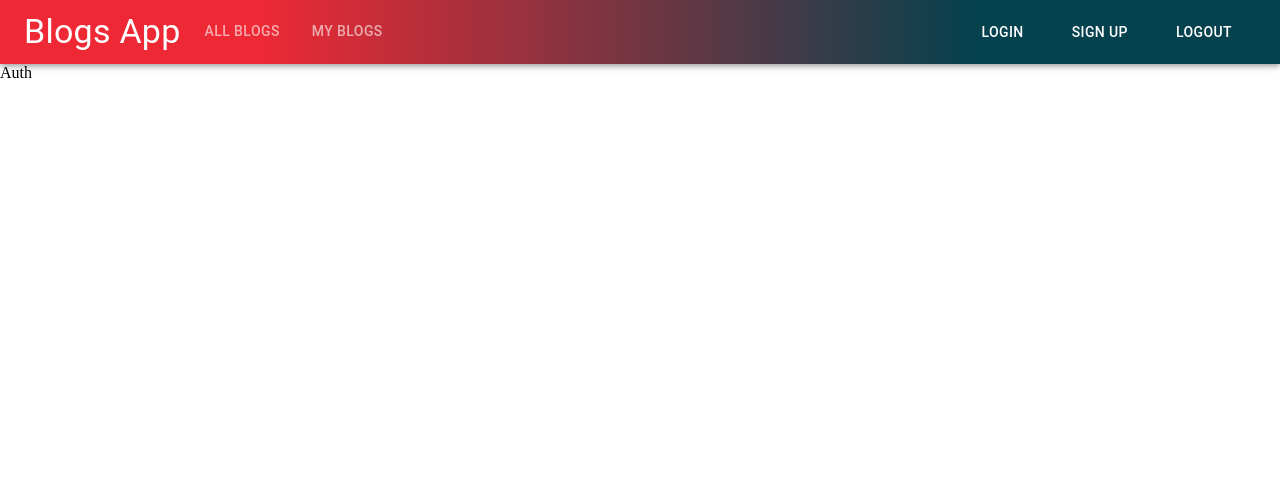
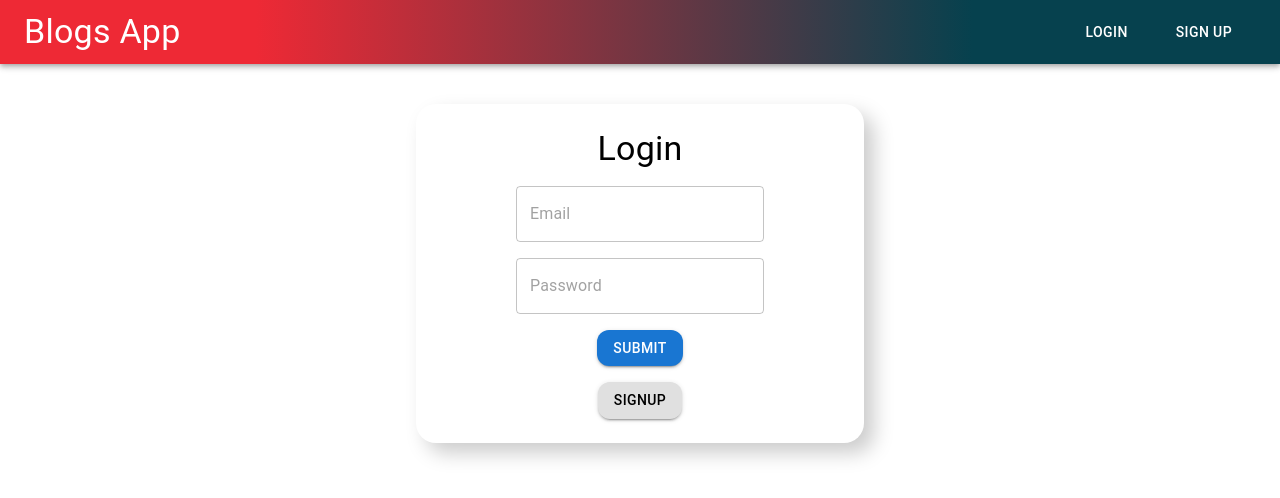
Before and after one commit to saanandsth/React-Blog, a React (Create React App) app in the folder frontend/: page /auth in a window 1280 px wide. Shown: the top 498 px of the page. Built offline with nearby package versions, Linux system fonts and the light colour scheme.

Commit message:
added formik and yup validations

```diff
--- a/frontend/package.json
+++ b/frontend/package.json
@@ -10,12 +10,14 @@
     "@testing-library/jest-dom": "^5.17.0",
     "@testing-library/react": "^13.4.0",
     "@testing-library/user-event": "^13.5.0",
+    "formik": "^2.4.5",
     "react": "^18.2.0",
     "react-dom": "^18.2.0",
     "react-redux": "^8.1.3",
     "react-router-dom": "^6.16.0",
     "react-scripts": "5.0.1",
-    "web-vitals": "^2.1.4"
+    "web-vitals": "^2.1.4",
+    "yup": "^1.3.2"
   },
   "scripts": {
     "start": "react-scripts start",
--- a/frontend/src/components/Auth.js
+++ b/frontend/src/components/Auth.js
@@ -1,7 +1,93 @@
-import React from 'react';
+import React, { useState } from 'react';
+import { Box, TextField, Typography, Button } from '@mui/material';
+import { useFormik } from 'formik';
+import * as yup from 'yup';
 
 const Auth = () => {
-  return <div>Auth</div>;
+  const [isSignUp, setIsSignUp] = useState(false);
+
+  // need to implement formik and yup validations using material ui
+
+  const validationSchema = yup.object({
+    name: yup.string('Enter your name').required('Name is required'),
+    email: yup.string('Enter your email').required('Email is required'),
+    password: yup
+      .string('Enter your password')
+      .min('Password should be of minimum 8 char length')
+      .required('Password is required'),
+  });
+
+  const formik = useFormik({
+    initialValues: {
+      name: '',
+      email: '',
+      password: '',
+    },
+    validationSchema: validationSchema,
+    onSubmit: (values) => {
+      console.log('login values', JSON.stringify(values, null, 2));
+    },
+  });
+  return (
+    <>
+      <form onSubmit={formik.handleSubmit}>
+        <Box
+          gap={2}
+          maxWidth={400}
+          display='flex'
+          flexDirection='column'
+          alignItems='center'
+          justifyContent='center'
+          boxShadow='10px 10px 20px #ccc'
+          padding={3}
+          margin='auto'
+          marginTop={5}
+          borderRadius={5}>
+          <Typography variant='h4'>Login</Typography>
+          {isSignUp && (
+            <TextField
+              placeholder='Name'
+              name='name'
+              id='name'
+              value={formik.values.password}
+              onChange={formik.handleChange}
+              onBlur={formik.handleBlur}
+              error={formik.touched.name && Boolean(formik.errors.name)}
+              helperText={formik.touched.name && formik.errors.name}
+            />
+          )}
+          <TextField
+            placeholder='Email'
+            type={'email'}
+            name='email'
+            id='email'
+            value={formik.values.email}
+            onChange={formik.handleChang}
+            onBlur={formik.handleBlur}
+            error={formik.touched.email && Boolean(formik.errors.email)}
+            helperText={formik.touched.email && formik.errors.email}
+          />
+          <TextField
+            placeholder='Password'
+            type={'password'}
+            name='password'
+            id='password'
+            value={formik.values.password}
+            onChange={formik.handleChange}
+            onBlur={formik.handleBlur}
+            error={formik.touched.password && Boolean(formik.errors.password)}
+            helperText={formik.touched.password && formik.errors.password}
+          />
+          <Button color='primary' sx={{ borderRadius: 3 }} variant='contained'>
+            Submit
+          </Button>
+          <Button sx={{ borderRadius: 3 }} variant='contained' color='inherit'>
+            Signup
+          </Button>
+        </Box>
+      </form>
+    </>
+  );
 };
 
 export default Auth;
--- a/frontend/src/components/Header.js
+++ b/frontend/src/components/Header.js
@@ -9,9 +9,11 @@ import {
   Tab,
 } from '@mui/material';
 import { Link } from 'react-router-dom';
+import { useSelector } from 'react-redux';
 
 const Header = () => {
   const [value, setValue] = useState();
+  const isLoggedIn = useSelector((state) => state.isLoggedIn);
   return (
     <>
       <AppBar
@@ -22,6 +24,7 @@ const Header = () => {
         }}>
         <Toolbar>
           <Typography variant='h4'>Blogs App</Typography>
+          {isLoggedIn && (
             <Box display='flex'>
               <Tabs
                 sx={{ margin: 1 }}
@@ -32,7 +35,10 @@ const Header = () => {
                 <Tab LinkComponent={Link} to='/myBlogs' label='My Blogs'></Tab>
               </Tabs>
             </Box>
+          )}
           <Box display='flex' marginLeft='auto'>
+            {!isLoggedIn && (
+              <>
                 <Button
                   LinkComponent={Link}
                   to='/auth'
@@ -49,6 +55,9 @@ const Header = () => {
                   sx={{ margin: 1, borderRadius: 10 }}>
                   Sign Up
                 </Button>
+              </>
+            )}
+            {isLoggedIn && (
               <Button
                 LinkComponent={Link}
                 to='/auth'
@@ -57,6 +66,7 @@ const Header = () => {
                 sx={{ margin: 1, borderRadius: 10 }}>
                 Logout
               </Button>
+            )}
           </Box>
         </Toolbar>
       </AppBar>
```
Also changed, not shown: 1 other file (tests, documents, lock files or other folders). Lines whose indentation alone changed are shown as unchanged.
